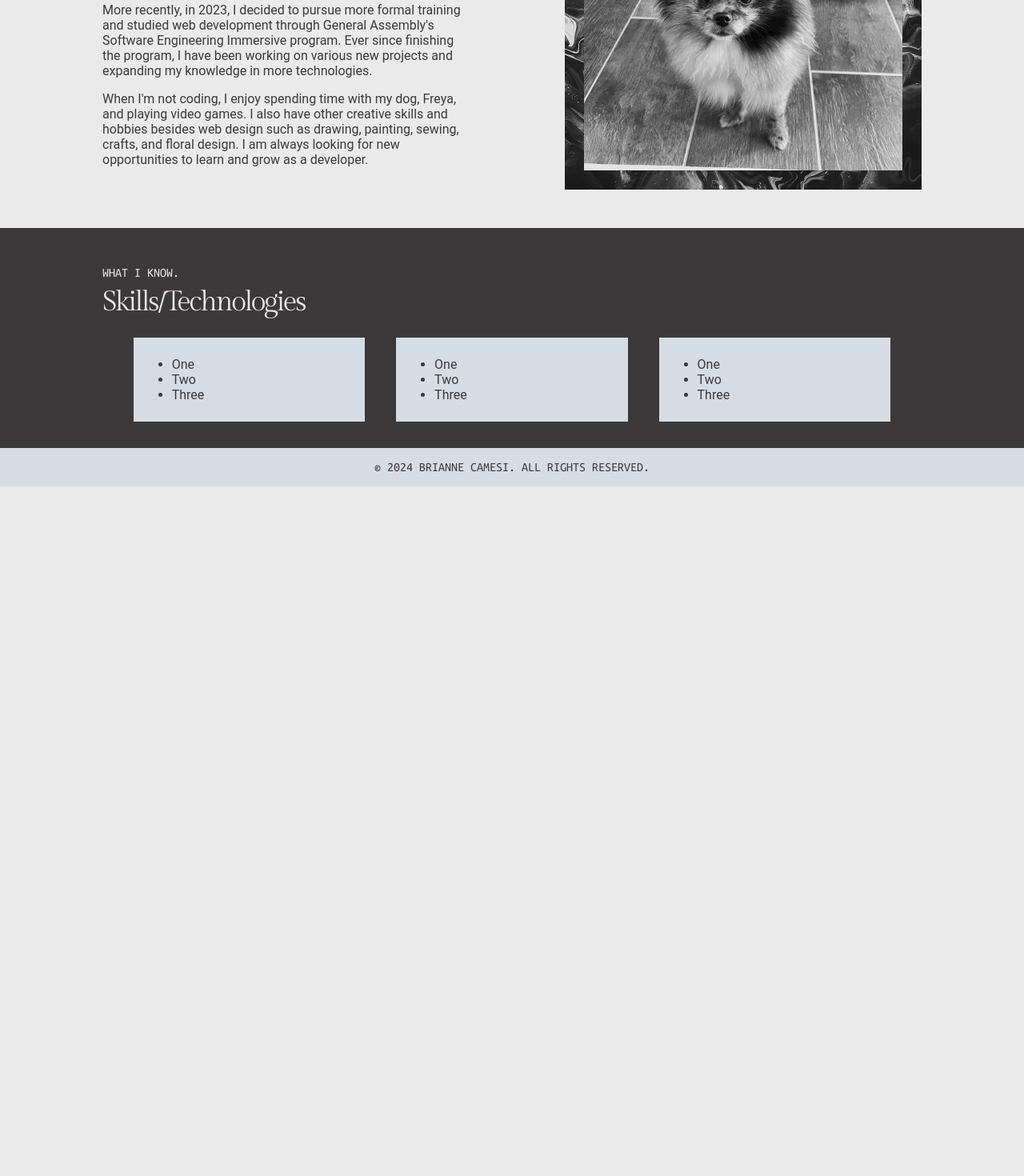
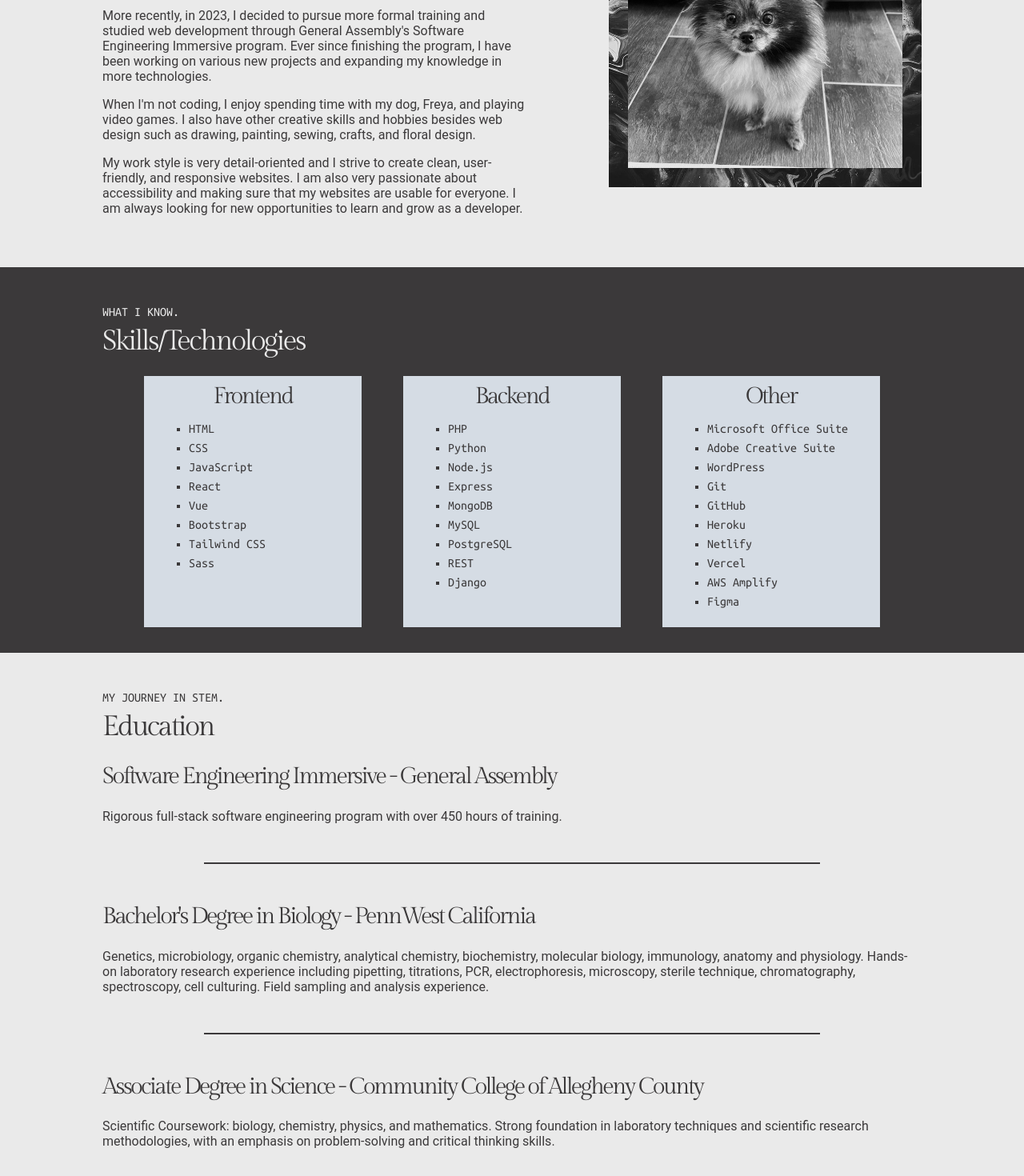
Before and after one commit to freckledspider/portfolio, a React (Create React App) app: page /about in a window 1280 px wide. Shown: the part 320-1790 px from the top of the page at 80% size. Before the commit the page ends 928 px from the top, so only its background shows below. Built offline with nearby package versions, Linux system fonts and the light colour scheme.

Commit message:
about page finished

```diff
--- a/src/index.css
+++ b/src/index.css
@@ -117,6 +117,7 @@ h4 {
   letter-spacing: -0.15rem;
   text-align: center;
   margin-top: 0;
+  margin-bottom: 0.5rem;
 }
 
 
@@ -184,6 +185,14 @@ li a:hover {
   opacity: 1;
 }
 
+hr {
+  border: 1px solid #3B393A;
+  width: 75%;
+  text-align: center;
+  margin-top: 3rem;
+  margin-bottom: 3rem;
+}
+
 
 /* ---------------------- Divs ---------------------- */
 
@@ -222,7 +231,7 @@ li a:hover {
   text-transform: uppercase;
 }
 
-.featured {
+.featured, .education {
   width: 80%;
   margin: auto;
   padding-top: 3rem;
@@ -249,12 +258,10 @@ li a:hover {
 }
 
 .skillsgrid {
-  display: grid;
-  grid-template-columns: repeat(3, 1fr);
-  grid-gap: 1rem;
   background-color: #D5DCE4;
   color: #3B393A;
   padding: 0.5rem;
+  width: 25%;
 }
 
 .footer {
--- a/src/pages/About.js
+++ b/src/pages/About.js
@@ -8,10 +8,12 @@ export default function About() {
           <h3>Learn more about me.</h3>
           <h1>Nice to meet you, my name is Bri.</h1>
           <p>
-            My passion for web design started over 15 year ago when I was a
-            teenager playing around on the computer and taught myself HTML, CSS,
-            and Adobe Photoshop for fun. Not long after that, I took on learning
-            how to use PHP and WordPress and how to deploy personal websites.
+            I have a huge interest in science and technology, which has
+            influenced what I have decided to study and pursue. My passion for
+            web design started over 15 year ago when I was a teenager playing
+            around on the computer and I ended up teaching myself HTML, CSS, and Adobe
+            Photoshop for fun. Not long after that, I took on learning how to
+            use PHP and WordPress and how to deploy personal websites.
           </p>
           <p>
             More recently, in 2023, I decided to pursue more formal training and
@@ -24,8 +26,14 @@ export default function About() {
             When I'm not coding, I enjoy spending time with my dog, Freya, and
             playing video games. I also have other creative skills and hobbies
             besides web design such as drawing, painting, sewing, crafts, and
-            floral design. I am always looking for new opportunities to learn
-            and grow as a developer.
+            floral design.
+          </p>
+          <p>
+            My work style is very detail-oriented and I strive to create clean,
+            user-friendly, and responsive websites. I am also very passionate
+            about accessibility and making sure that my websites are usable for
+            everyone. I am always looking for new opportunities to learn and
+            grow as a developer.
           </p>
         </div>
         <div className="aboutimage">
@@ -34,7 +42,7 @@ export default function About() {
             alt="Freya the pomeranian"
             width="70%"
             className="imgborder"
-            style={{float: "right"}}
+            style={{ float: "right" }}
           />
         </div>
       </div>
@@ -44,29 +52,80 @@ export default function About() {
           <h1 className="h1gray">Skills/Technologies</h1>
           <div className="skillslists">
             <div className="skillsgrid">
-          <ul>
-            <li>One</li>
-            <li>Two</li>
-            <li>Three</li>
+              <h4>Frontend</h4>
+              <ul className="techul">
+                <li className="techli">HTML</li>
+                <li className="techli">CSS</li>
+                <li className="techli">JavaScript</li>
+                <li className="techli">React</li>
+                <li className="techli">Vue</li>
+                <li className="techli">Bootstrap</li>
+                <li className="techli">Tailwind CSS</li>
+                <li className="techli">Sass</li>
               </ul>
             </div>
             <div className="skillsgrid">
-        <ul>
-            <li>One</li>
-            <li>Two</li>
-            <li>Three</li>
+              <h4>Backend</h4>
+              <ul className="techul">
+                <li className="techli">PHP</li>
+                <li className="techli">Python</li>
+                <li className="techli">Node.js</li>
+                <li className="techli">Express</li>
+                <li className="techli">MongoDB</li>
+                <li className="techli">MySQL</li>
+                <li className="techli">PostgreSQL</li>
+                <li className="techli">REST</li>
+                <li className="techli">Django</li>
               </ul>
             </div>
             <div className="skillsgrid">
-        <ul>
-            <li>One</li>
-            <li>Two</li>
-            <li>Three</li>
+              <h4>Other</h4>
+              <ul className="techul">
+                <li className="techli">Microsoft Office Suite</li>
+                <li className="techli">Adobe Creative Suite</li>
+                <li className="techli">WordPress</li>
+                <li className="techli">Git</li>
+                <li className="techli">GitHub</li>
+                <li className="techli">Heroku</li>
+                <li className="techli">Netlify</li>
+                <li className="techli">Vercel</li>
+                <li className="techli">AWS Amplify</li>
+                <li className="techli">Figma</li>
               </ul>
             </div>
           </div>
-      </div></div>
+        </div>
+      </div>
 
+      <div className="education">
+        <h3>My journey in STEM.</h3>
+        <h1>Education</h1>
+        <p>
+          <h2>Software Engineering Immersive - General Assembly</h2>
+          Rigorous full-stack software engineering program with over 450 hours
+          of training.
+        </p>
+        <hr />
+        <p>
+          <h2>Bachelor's Degree in Biology - PennWest California</h2>
+          Genetics, microbiology, organic chemistry, analytical chemistry,
+          biochemistry, molecular biology, immunology, anatomy and physiology.
+          Hands-on laboratory research experience including pipetting,
+          titrations, PCR, electrophoresis, microscopy, sterile technique,
+          chromatography, spectroscopy, cell culturing. Field sampling and
+          analysis experience.
+        </p>
+        <hr />
+        <p>
+          <h2>
+            Associate Degree in Science - Community College of Allegheny County
+          </h2>
+          Scientific Coursework: biology, chemistry, physics, and mathematics.
+          Strong foundation in laboratory techniques and scientific research
+          methodologies, with an emphasis on problem-solving and critical
+          thinking skills.
+        </p>
+      </div>
     </div>
   );
 }
```
Lines whose indentation alone changed are shown as unchanged.
